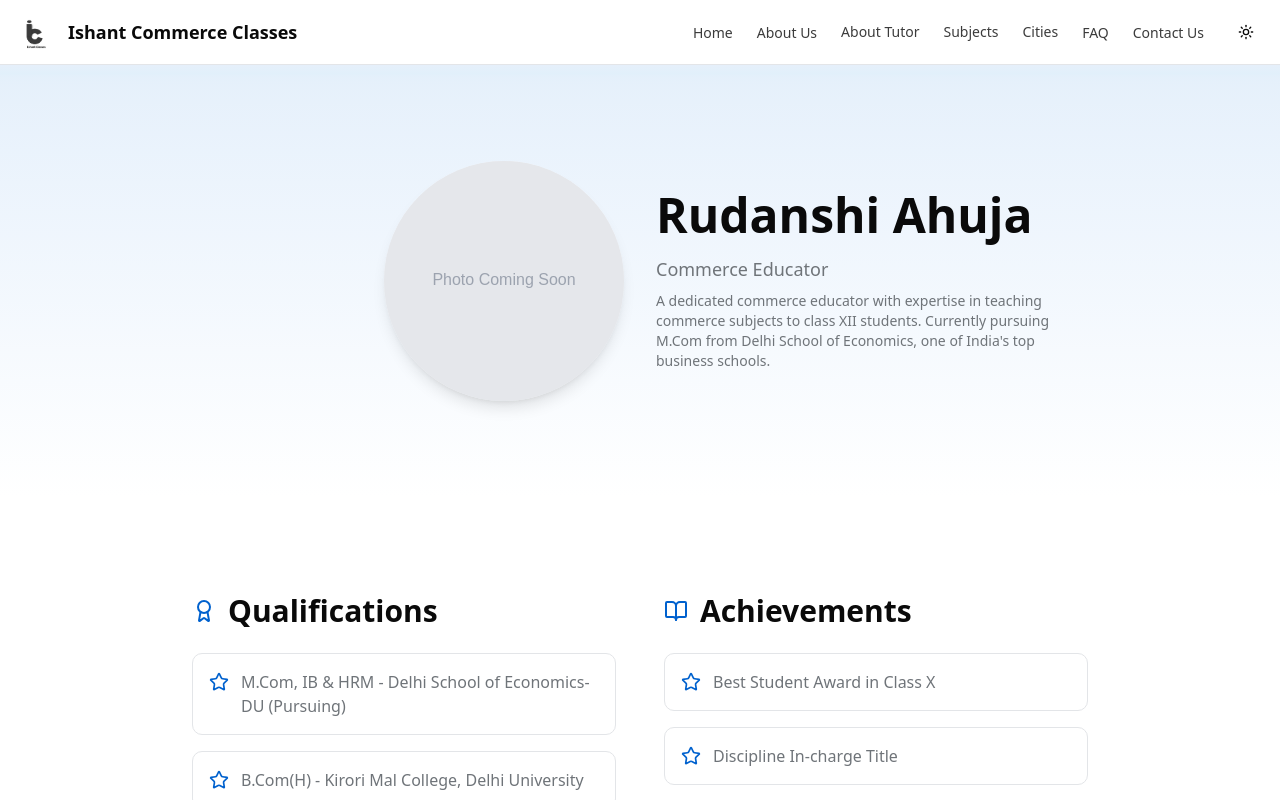
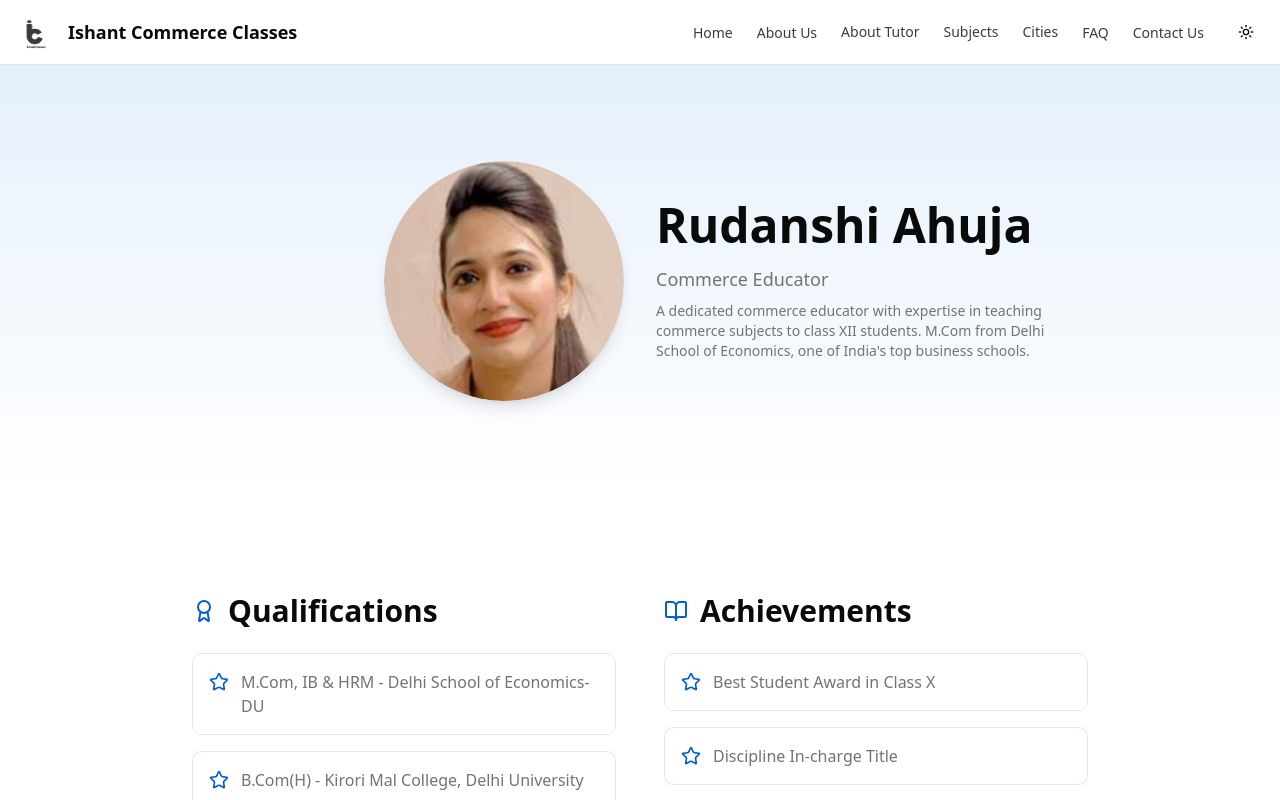
Before and after one commit to vermaprince123/ishant-commerce-classes, a Next.js app: page /about-tutor/rudanshi-ahuja in a window 1280 px wide. Shown: the top 800 px of the page. Built offline with nearby package versions, Linux system fonts and the light colour scheme.

Commit message:
change photos and text of tutor

```diff
--- a/app/about-tutor/page.tsx
+++ b/app/about-tutor/page.tsx
@@ -35,12 +35,12 @@ const tutors = [
   {
     id: "rudanshi-ahuja",
     name: "Rudanshi Ahuja",
-    image: "/rudanshi.png", // Placeholder - user will add photo
+    image: "/rudanshi.jpg", // Placeholder - user will add photo
     title: "Commerce Educator",
     description:
       "A dedicated commerce educator with expertise in teaching commerce subjects to class XII students.",
     qualifications: [
-      "M.Com, IB & HRM - Delhi School of Economics-DU (Pursuing)",
+      "M.Com, IB & HRM - Delhi School of Economics-DU",
       "B.Com(H) - Kirori Mal College, Delhi University",
       "Teaching Experience with Class XII Students",
     ],
@@ -75,7 +75,7 @@ function TutorCard({ tutor, index }: { tutor: typeof tutors[0]; index: number })
                 alt={tutor.name}
                 width={200}
                 height={200}
-                className="rounded-full object-cover"
+                className="rounded-full object-cover w-full h-full"
                 onError={() => setImageError(true)}
               />
             ) : (
--- a/app/about-tutor/rudanshi-ahuja/page.tsx
+++ b/app/about-tutor/rudanshi-ahuja/page.tsx
@@ -7,7 +7,7 @@ import { motion } from "framer-motion";
 import { GraduationCap, Award, BookOpen, Users, Star } from "lucide-react";
 
 const qualifications = [
-  "M.Com, IB & HRM - Delhi School of Economics-DU (Pursuing)",
+  "M.Com, IB & HRM - Delhi School of Economics-DU",
   "B.Com(H) - Kirori Mal College, Delhi University",
   "12th - Commerce, CBSE (9.8 CGPA, 2016)",
   "10th - Commerce, CBSE (92%, 2014)",
@@ -47,14 +47,14 @@ export default function RudanshiAhujaPage() {
               className="max-w-4xl mx-auto grid grid-cols-1 md:grid-cols-2 gap-8 items-center"
             >
               <div className="flex justify-center md:justify-end">
-                <div className="relative">
+                <div className="relative w-[240px] h-[240px] rounded-full shadow-lg overflow-hidden bg-muted">
                   <Image
-                    src="/rudanshi.png"
+                    src="/rudanshi.jpg"
                     alt="Rudanshi Ahuja"
                     width={240}
                     height={240}
                     priority
-                    className="rounded-full shadow-lg object-cover bg-muted"
+                    className="rounded-full object-cover w-full h-full"
                     onError={(e) => {
                       // Fallback to placeholder if image doesn't exist
                       const target = e.target as HTMLImageElement;
@@ -73,7 +73,7 @@ export default function RudanshiAhujaPage() {
                 </p>
                 <p className="text-sm text-muted-foreground">
                   A dedicated commerce educator with expertise in teaching
-                  commerce subjects to class XII students. Currently pursuing
+                  commerce subjects to class XII students.
                   M.Com from Delhi School of Economics, one of India's top
                   business schools.
                 </p>
```
Also changed, not shown: public/rudanshi.jpg (added), public/rudanshi.png (deleted).
